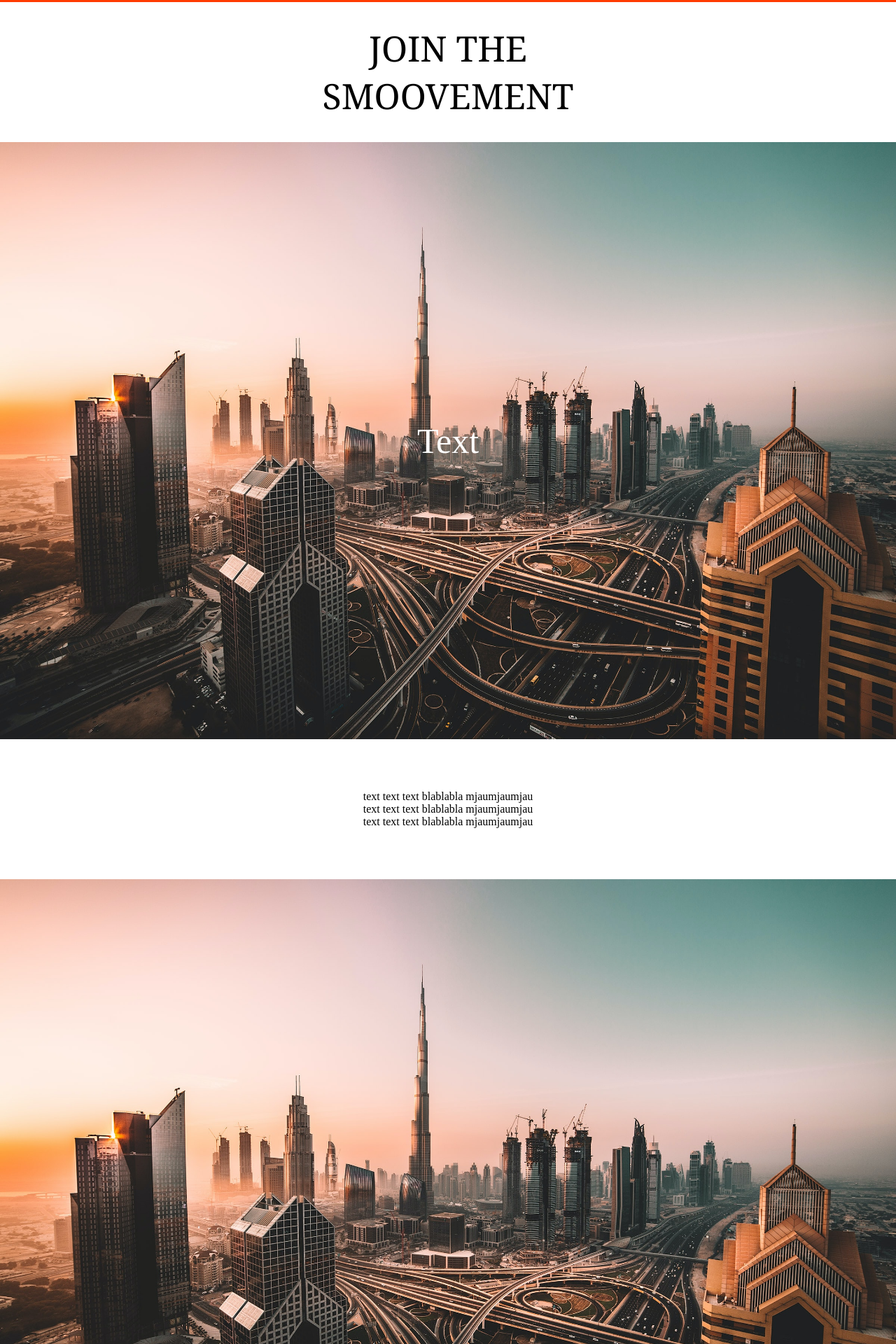
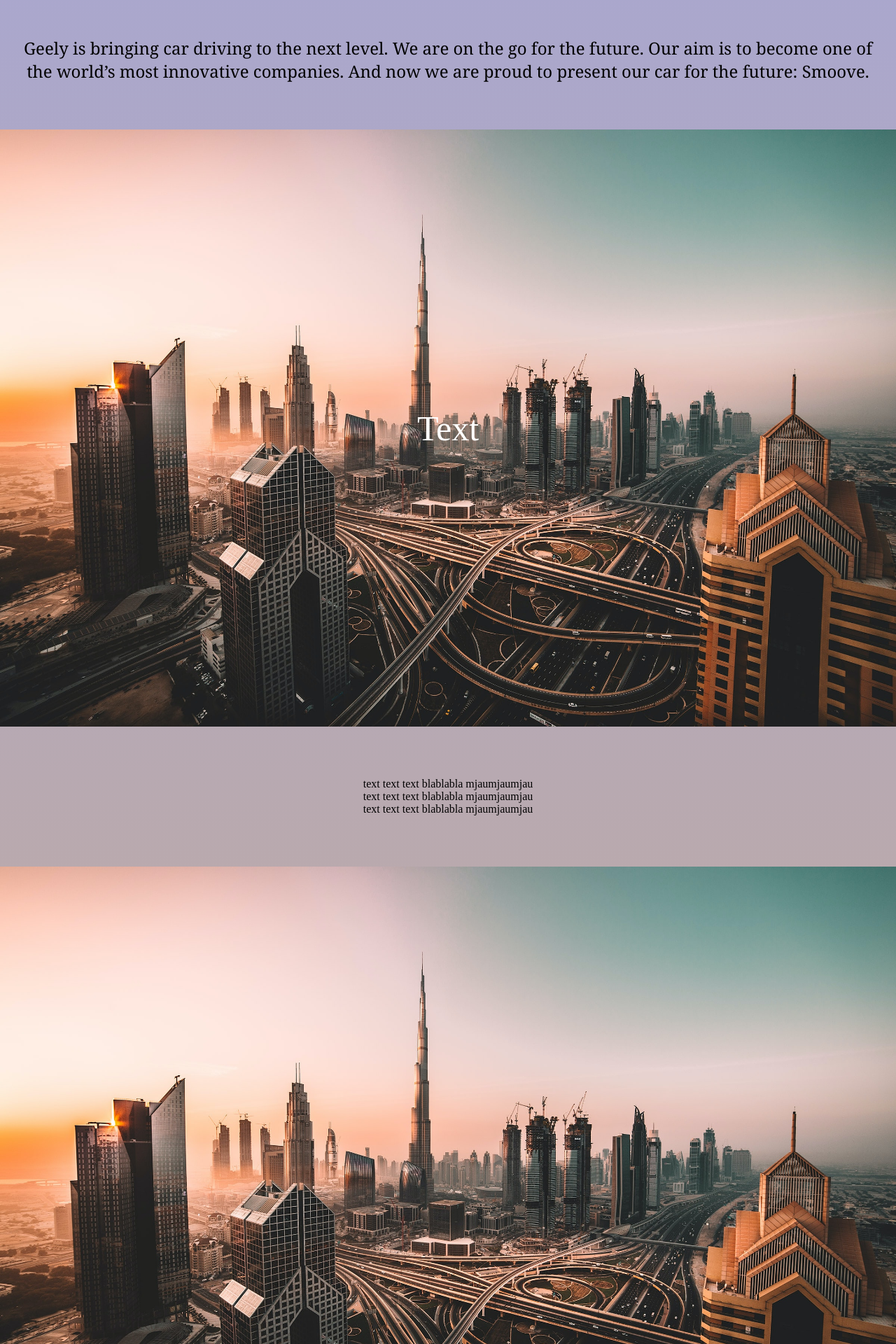
Before and after one commit to LinneaEriksson/Smoove, a PHP site: page / in a window 1280 px wide. Shown: the part 1027-2947 px from the top of the page at 70% size. Run offline with PHP 8.4, Linux system fonts and the light colour scheme.

Commit message:
fixed background gradient

```diff
--- a/index.html
+++ b/index.html
@@ -20,17 +20,16 @@
             <!-- <i class="fa fa-bars"></i> -->
           </a>
       </div>
-      </div>
       </nav>
 
       <main>
-      <p>Det här är ett test</p>
+
         <img class="HeadPicture" src="images/city1.jpg" />
+        <div class="test">
 
         <div class="SpaceBetween">
           <p class="JoinTheSmoovement">
-          JOIN THE <br />
-          SMOOVEMENT
+            Geely is bringing car driving to the next level. We are on the go for the future. Our aim is to become one of the world’s most innovative companies. And now we are proud to present our car for the future: Smoove.
           </p>
         </div>
         <div class="Container">
@@ -53,6 +52,8 @@
           <p class="MovingText">TEXT SOM RÖR SIG</p>
         </div>
       </main>
+    </div>
+    </body>
     <footer>
       <p>Här kommer footern</p>
     </footer>
--- a/style.css
+++ b/style.css
@@ -6,9 +6,11 @@
 
 body {
   margin: 0px;
-  background-image: linear-gradient(red, yellow);
 }
 
+.test {
+  background-image: linear-gradient(#aaa7cd, #d3ad79);
+}
 /* Nav and hamburger-menu */
 
 .topnav {
@@ -52,13 +54,14 @@ body {
   justify-content: center;
   width: 100%;
   height: 200px;
-  background-color: rgb(255, 255, 255);
+  background-color: none;
   margin: 0px;
 }
 
 .JoinTheSmoovement {
   color: black;
-  font-size: 50px;
+  font-size: 24px;
+  padding: 20px;
   text-align: center;
   font-family: Cambria, Cochin, Georgia, Times, "Times New Roman", serif;
 }
```
Lines whose indentation alone changed are shown as unchanged.
